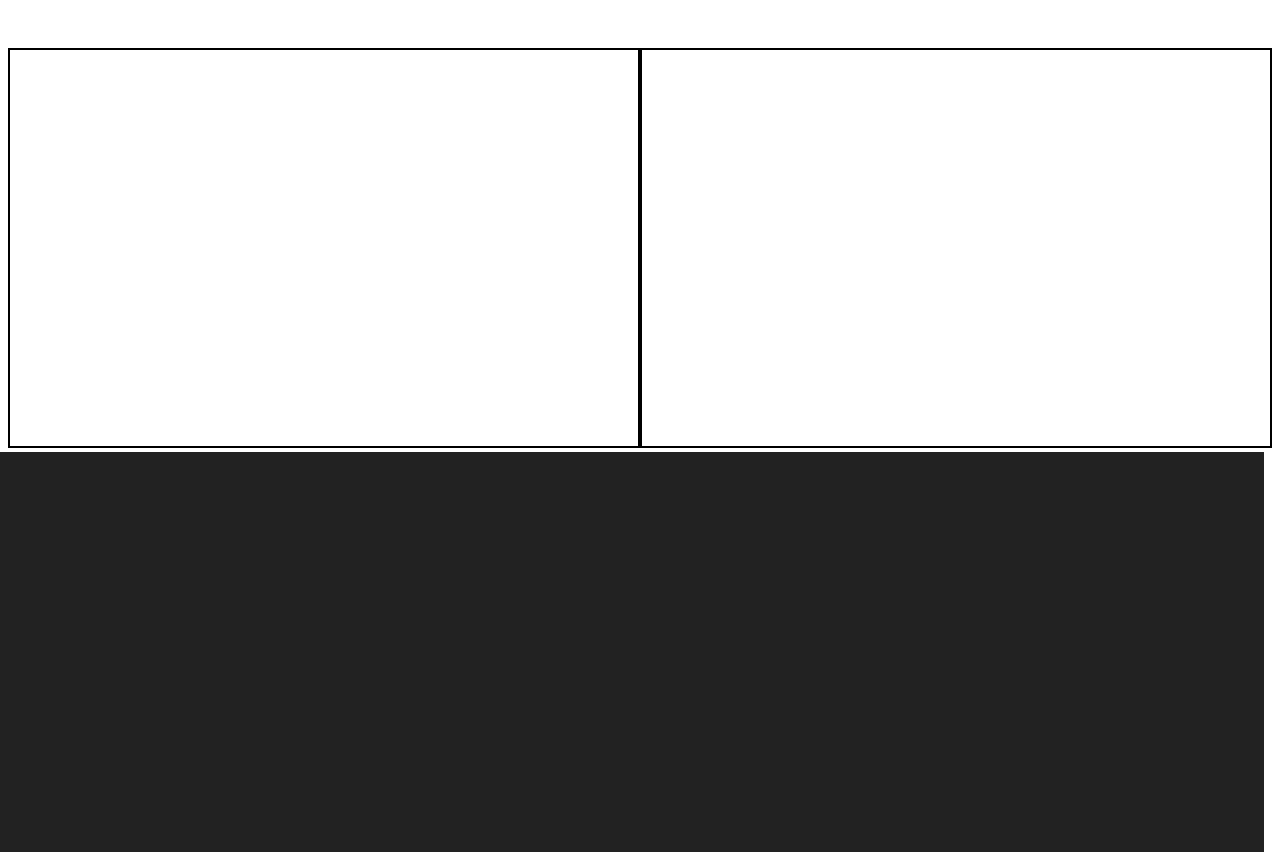
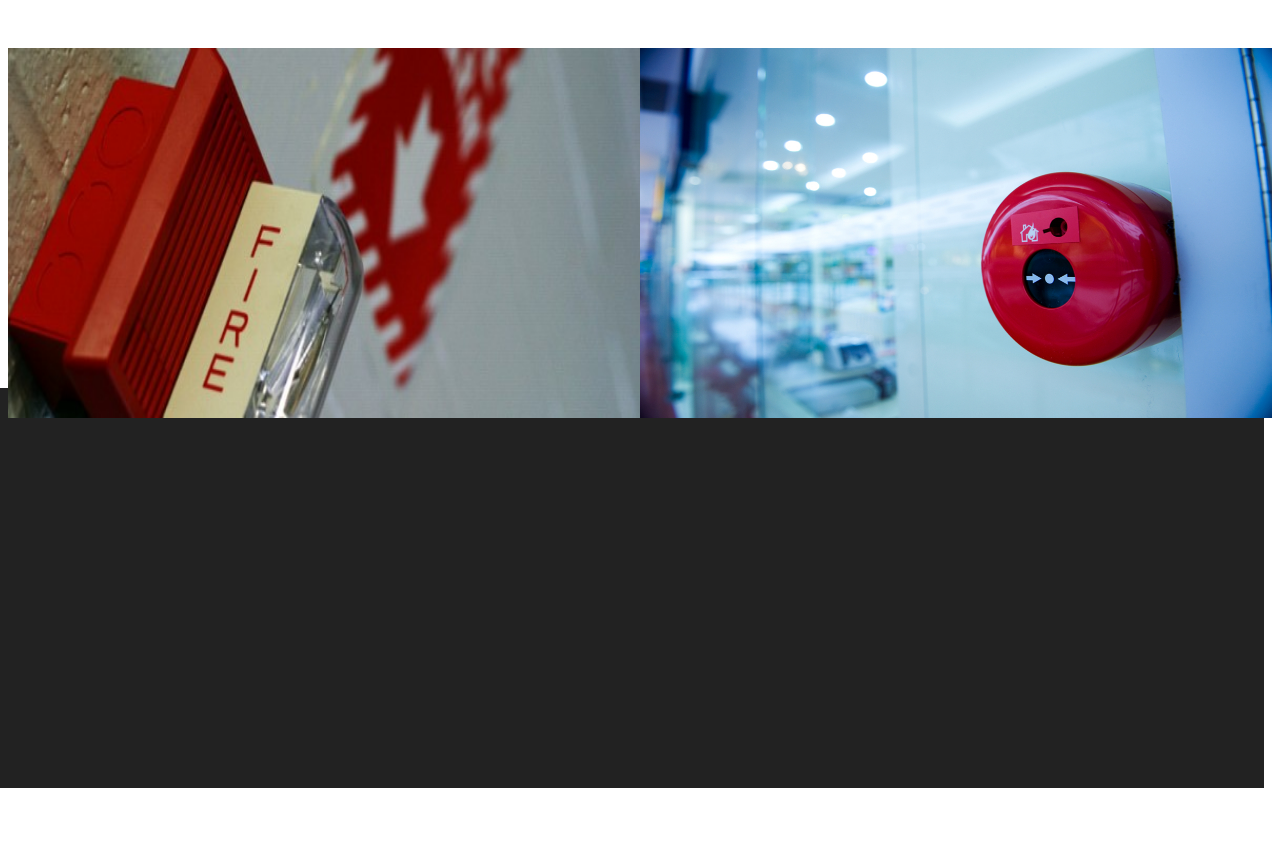
Before and after one commit to Vinitawebdeveloper/Fire-Safety-Equipment, a plain HTML site: page index.html in a window 1280 px wide. Shown: the part 5812-6664 px from the top of the page. After the commit the page ends 6600 px from the top, so only its background shows below. Drawn offline with Linux system fonts and the light colour scheme.

Commit message:
footer_images

```diff
--- a/index.css
+++ b/index.css
@@ -210,12 +210,18 @@ position: relative;
 
   .fire_alarm .o_fire_alarm{
     width: 49.4vw;
-    height: 400px;
-    border: 2px solid black;
+    height: 370px;
+    /* border: 2px solid black; */
+    position: relative;
+  }
+  .fire_alarm .o_fire_alarm img{
+    position: absolute;
+    width: 100%;
+    height: 100%;
   }
 
   .footer{
-    margin-top: 5vw;
+    /* margin-top: 5vw; */
     width: 98.77vw;
     height: 400px;
     background-color: #222222;
--- a/index.html
+++ b/index.html
@@ -96,8 +96,8 @@
         <div class="o_more_product"></div>
     </div>
     <div class="fire_alarm">
-        <div class="o_fire_alarm"></div>
-        <div class="o_fire_alarm"></div>
+        <div class="o_fire_alarm"><img src="./fire-alarm.jpg" alt="" srcset=""></div>
+        <div class="o_fire_alarm"><img src="./delta.jpg" alt="" srcset=""></div>
     </div>
     <div class="footer">
 
```
